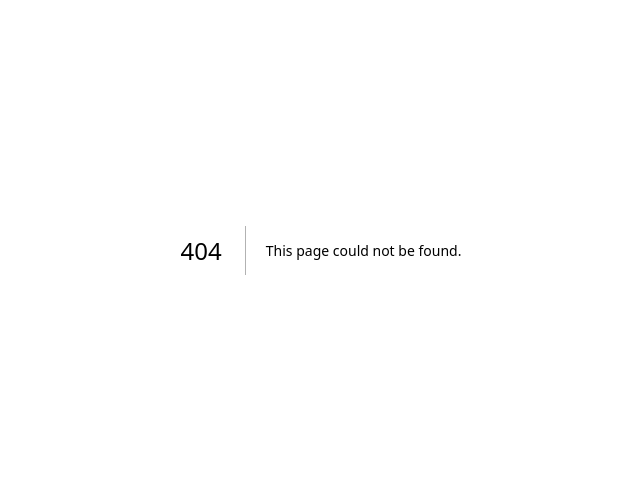
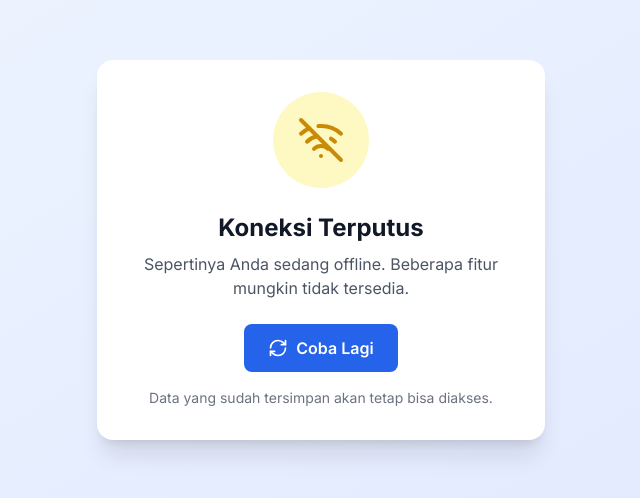
Before and after one commit to Wizardx15/persona-hris, a Next.js app: page /offline in a window 1280 px wide. Before the commit this address had no page. Shown: the part 150-648 px from the top of the page, without its empty margins (319-959 px from the left). Built offline with nearby package versions, Linux system fonts and the light colour scheme.

Commit message:
Add offline page and push notification support

```diff
--- a/next.config.ts
+++ b/next.config.ts
@@ -15,7 +15,22 @@ const config = withPWA({
   dest: 'public',
   register: true,
   skipWaiting: true,
-  disable: process.env.NODE_ENV === 'development'
-})(nextConfig as any);
+  disable: process.env.NODE_ENV === 'development',
+  // Tambah fallback untuk offline
+  runtimeCaching: [
+    {
+      urlPattern: /^https?.*/,
+      handler: 'NetworkFirst',
+      options: {
+        cacheName: 'offline-cache',
+        expiration: {
+          maxEntries: 200,
+        },
+        networkTimeoutSeconds: 10,
+        fallback: '/offline', // <-- INI
+      },
+    },
+  ],
+})(nextConfig);
 
 export default config;
--- /dev/null
+++ b/src/app/offline/page.tsx
@@ -0,0 +1,32 @@
+'use client'
+
+import { WifiOff, RefreshCw } from 'lucide-react'
+
+export default function OfflinePage() {
+  return (
+    <div className="min-h-screen bg-gradient-to-br from-blue-50 to-indigo-100 flex items-center justify-center p-4">
+      <div className="bg-white rounded-2xl shadow-xl max-w-md w-full p-8 text-center">
+        <div className="w-24 h-24 bg-yellow-100 rounded-full flex items-center justify-center mx-auto mb-6">
+          <WifiOff className="w-12 h-12 text-yellow-600" />
+        </div>
+
+        <h1 className="text-2xl font-bold text-gray-900 mb-2">Koneksi Terputus</h1>
+        <p className="text-gray-600 mb-6">
+          Sepertinya Anda sedang offline. Beberapa fitur mungkin tidak tersedia.
+        </p>
+
+        <button
+          onClick={() => window.location.reload()}
+          className="inline-flex items-center px-6 py-3 bg-blue-600 hover:bg-blue-700 text-white font-semibold rounded-lg transition-colors"
+        >
+          <RefreshCw className="w-5 h-5 mr-2" />
+          Coba Lagi
+        </button>
+
+        <p className="mt-4 text-sm text-gray-500">
+          Data yang sudah tersimpan akan tetap bisa diakses.
+        </p>
+      </div>
+    </div>
+  )
+}
```
Also changed, not shown: public/sw-custom.js (added, +24 -0 lines).
